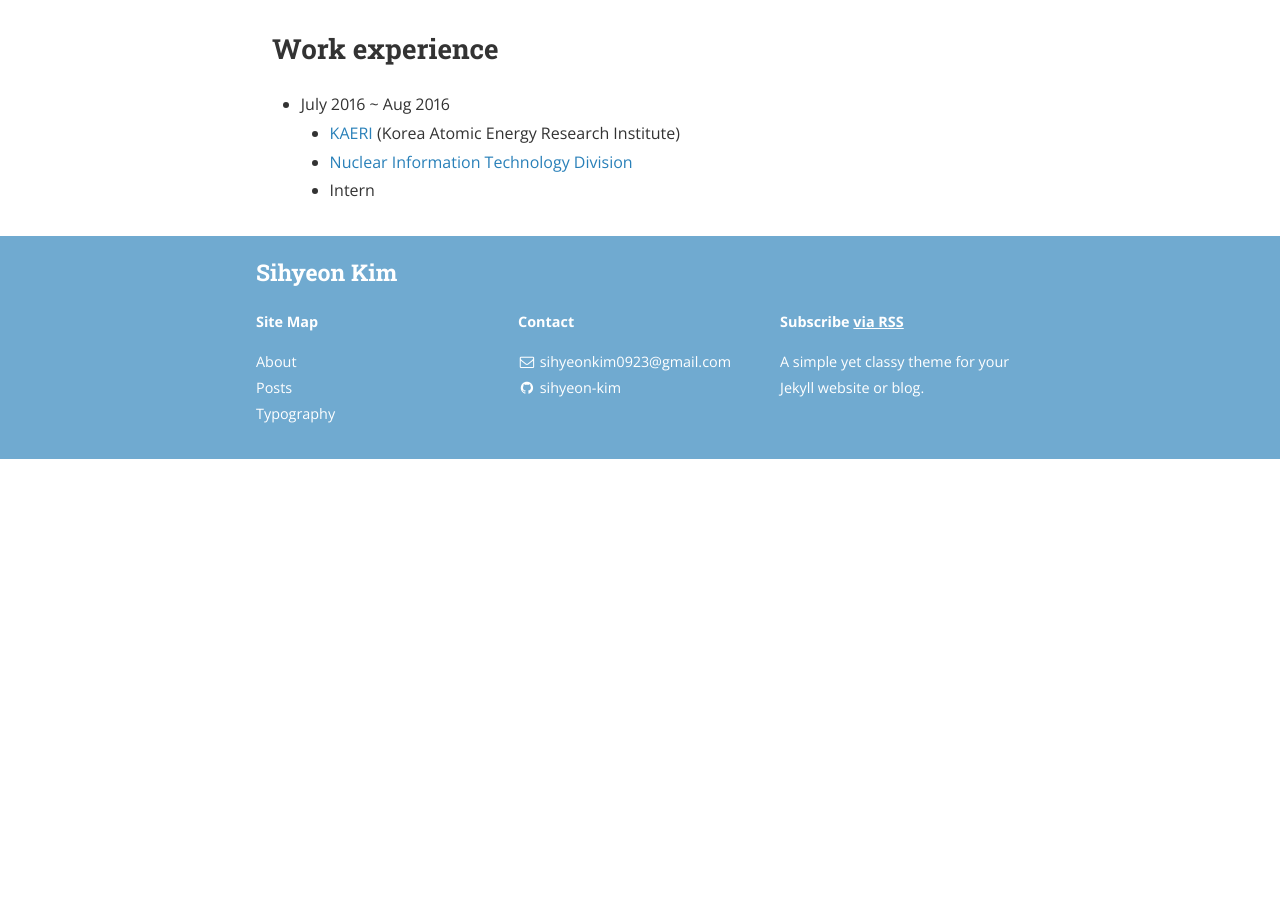
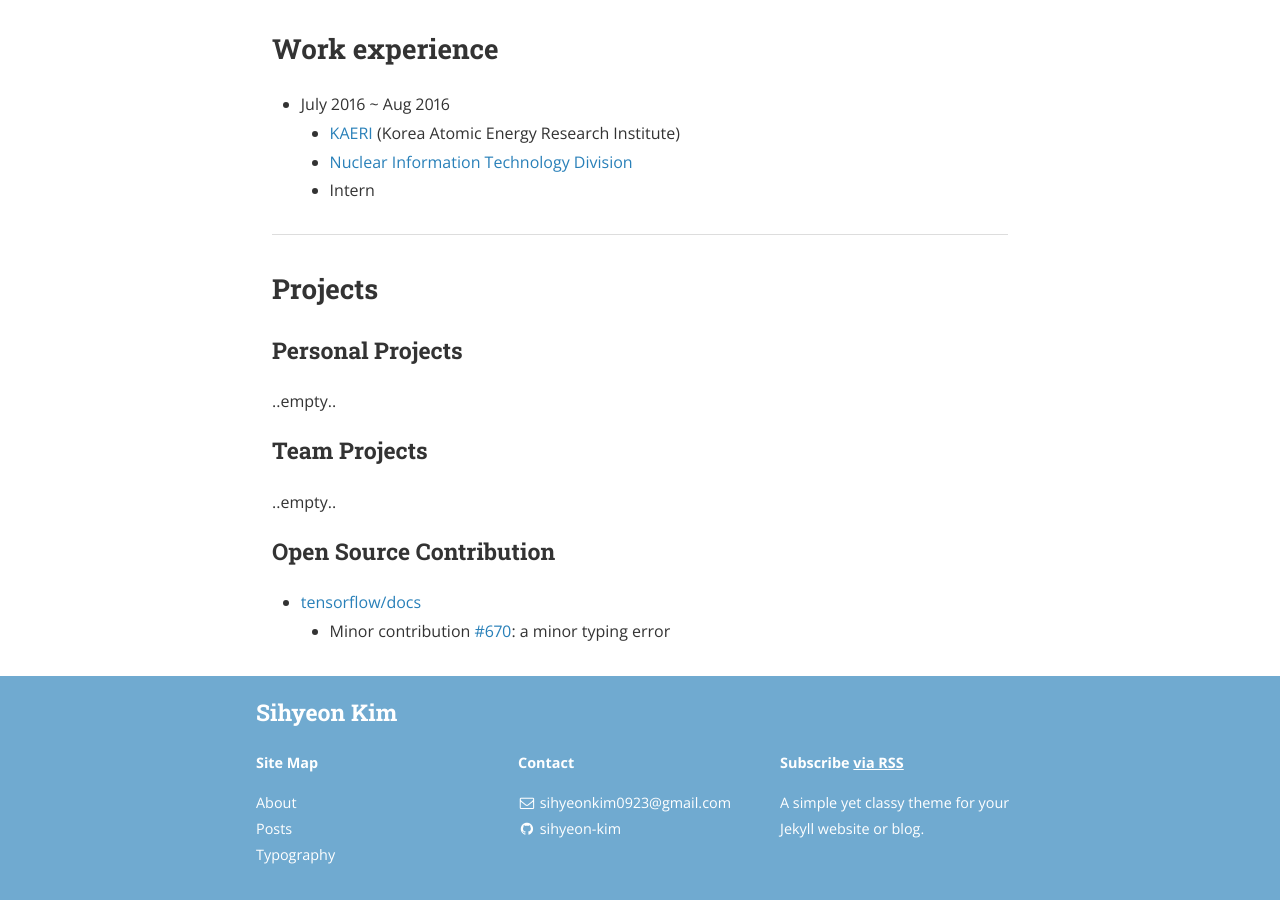
Before and after one commit to sihyeon-kim/sihyeon-kim.github.io, a Jekyll site: the page built from about.md, in a window 1280 px wide and 900 px high, scrolled down 918 px. Built offline with Jekyll 4.4.1, drawn with Linux system fonts in a browser that asks for light colours; nearby versions of some CDN libraries; before the commit the page ends 1377 px from its top, so only the background shows below that.

Commit message:
Update about.md

```diff
--- a/about.md
+++ b/about.md
@@ -13,14 +13,27 @@ permalink: /about/
 ---
 
 ## Education
-  - Mar 2011 ~ Feb 2020 (expected)
-    - [Chungnam National University](http://plus.cnu.ac.kr/html/en/), Daejeon, Republic of Korea
-    - B.S. in [Computer Science and Engineering](http://computer.cnu.ac.kr/index.php?mid=int_greet_en)
+- Mar 2011 ~ Feb 2020 (expected)
+  - [Chungnam National University](http://plus.cnu.ac.kr/html/en/), Daejeon, Republic of Korea
+  - B.S. in [Computer Science and Engineering](http://computer.cnu.ac.kr/index.php?mid=int_greet_en)
 
 ---
 
 ## Work experience
-  - July 2016 ~ Aug 2016
-    - [KAERI](https://www.kaeri.re.kr/eng/) (Korea Atomic Energy Research Institute)
-    - [Nuclear Information Technology Division](https://www.kaeri.re.kr/eng/board?menuId=MENU00711#)
-    - Intern
+- July 2016 ~ Aug 2016
+  - [KAERI](https://www.kaeri.re.kr/eng/) (Korea Atomic Energy Research Institute)
+  - [Nuclear Information Technology Division](https://www.kaeri.re.kr/eng/board?menuId=MENU00711#)
+  - Intern
+
+---
+
+## Projects
+### Personal Projects
+..empty..
+
+### Team Projects
+..empty..
+
+### Open Source Contribution
+- [tensorflow/docs](https://github.com/tensorflow/docs)
+  - Minor contribution [#670](https://github.com/tensorflow/docs/pull/670): a minor typing error
```
